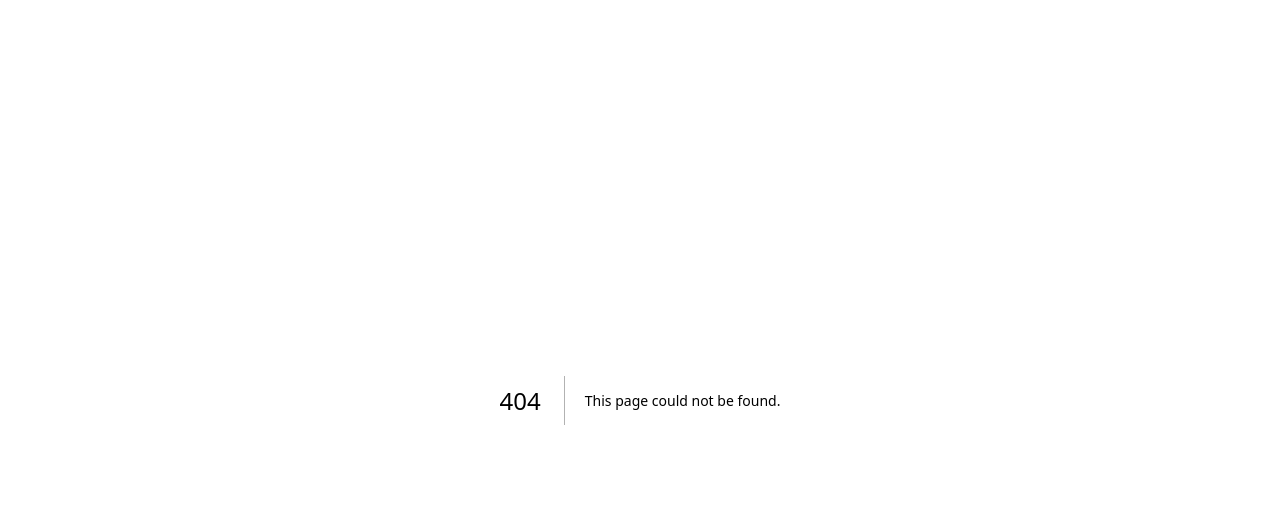
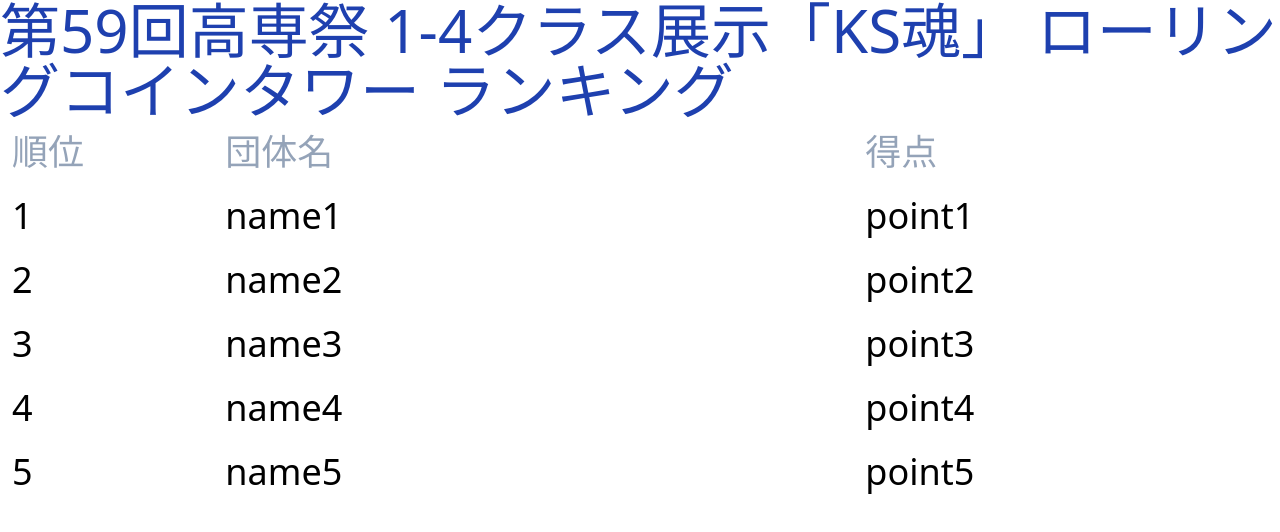
Before and after one commit to klef-lec-test/linux-intro, a Next.js app: page /kosensai-ranking in a window 1280 px wide. Before the commit this address had no page. Shown: the top 532 px of the page. Built offline with nearby package versions, Linux system fonts and the light colour scheme.

Commit message:
create 1 file and update 1 file

```diff
--- /dev/null
+++ b/src/pages/kosensai-ranking.tsx
@@ -0,0 +1,34 @@
+import React from "react";
+import "../app/globals.css"
+
+const Ranking = () => {
+  return(
+    <div>
+      <div>
+        <h1 className="text-6xl text-blue-800">第59回高専祭 1-4クラス展示「KS魂」 ローリングコインタワー ランキング</h1>
+      </div>
+      <div className="grid grid-cols-6 grid-rows-6 w-full text-4xl">
+          <p className="text-slate-400 m-3">順位</p>
+          <p className="text-slate-400 col-span-3 m-3">団体名</p>
+          <p className="text-slate-400 col-span-2 m-3">得点</p>
+          <h2 className="m-3 content-center">1</h2>
+          <p className="col-span-3 m-3">name1</p>
+          <p className="col-span-2 m-3">point1</p>
+          <h2 className ="m-3">2</h2>
+          <p className="col-span-3 m-3">name2</p>
+          <p className="col-span-2 m-3">point2</p>
+          <h2 className ="m-3">3</h2>
+          <p className="col-span-3 m-3">name3</p>
+          <p className="col-span-2 m-3">point3</p>
+          <h2 className ="m-3">4</h2>
+          <p className="col-span-3 m-3">name4</p>
+          <p className="col-span-2 m-3">point4</p>
+          <h2 className ="m-3">5</h2>
+          <p className="col-span-3 m-3">name5</p>
+          <p className="col-span-2 m-3">point5</p>
+      </div>
+    </div>
+  )
+}
+
+export default Ranking
--- a/src/pages/kosensai.tsx
+++ b/src/pages/kosensai.tsx
@@ -1,3 +1,4 @@
+//TODO: 不要部分の削除
 import React, { useState } from "react";
 import "../app/globals.css";
 
```
